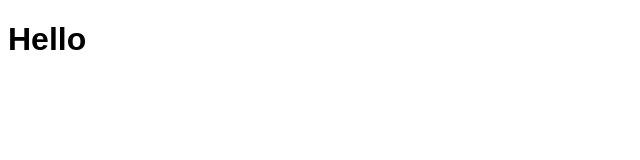
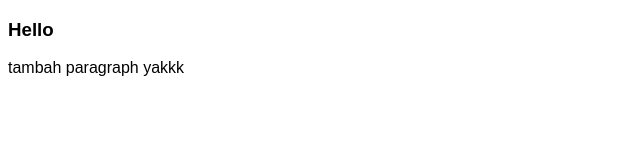
Before and after one commit to diin559/coba-repo-bikin-local-remote, a plain HTML site: page index.html in a window 1280 px wide. Shown: the whole page, without its empty margins (0-640 px from the left). Drawn offline with Linux system fonts and the light colour scheme.

Commit message:
mengubang index.html untuk coba conflict

```diff
--- a/index.html
+++ b/index.html
@@ -1,7 +1,8 @@
 <!DOCTYPE html>
 <html>
 <body>
-    <h1>Hello</h1>
+    <h3>Hello</h3>
     <link rel="stylesheet" type="text/css" href="style.css">
+    <p>tambah paragraph yakkk</p>
 </body>
 </html>
```
